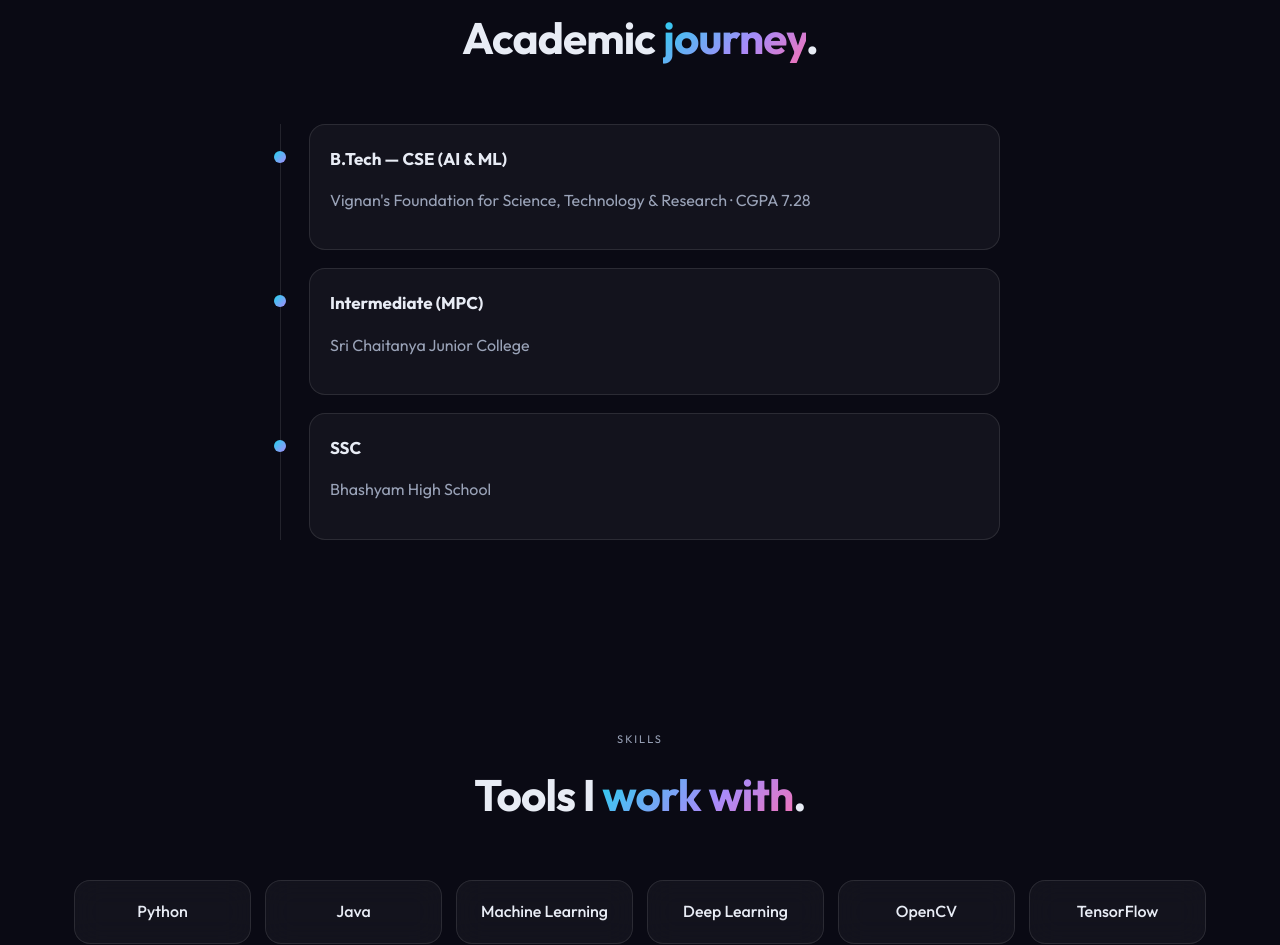
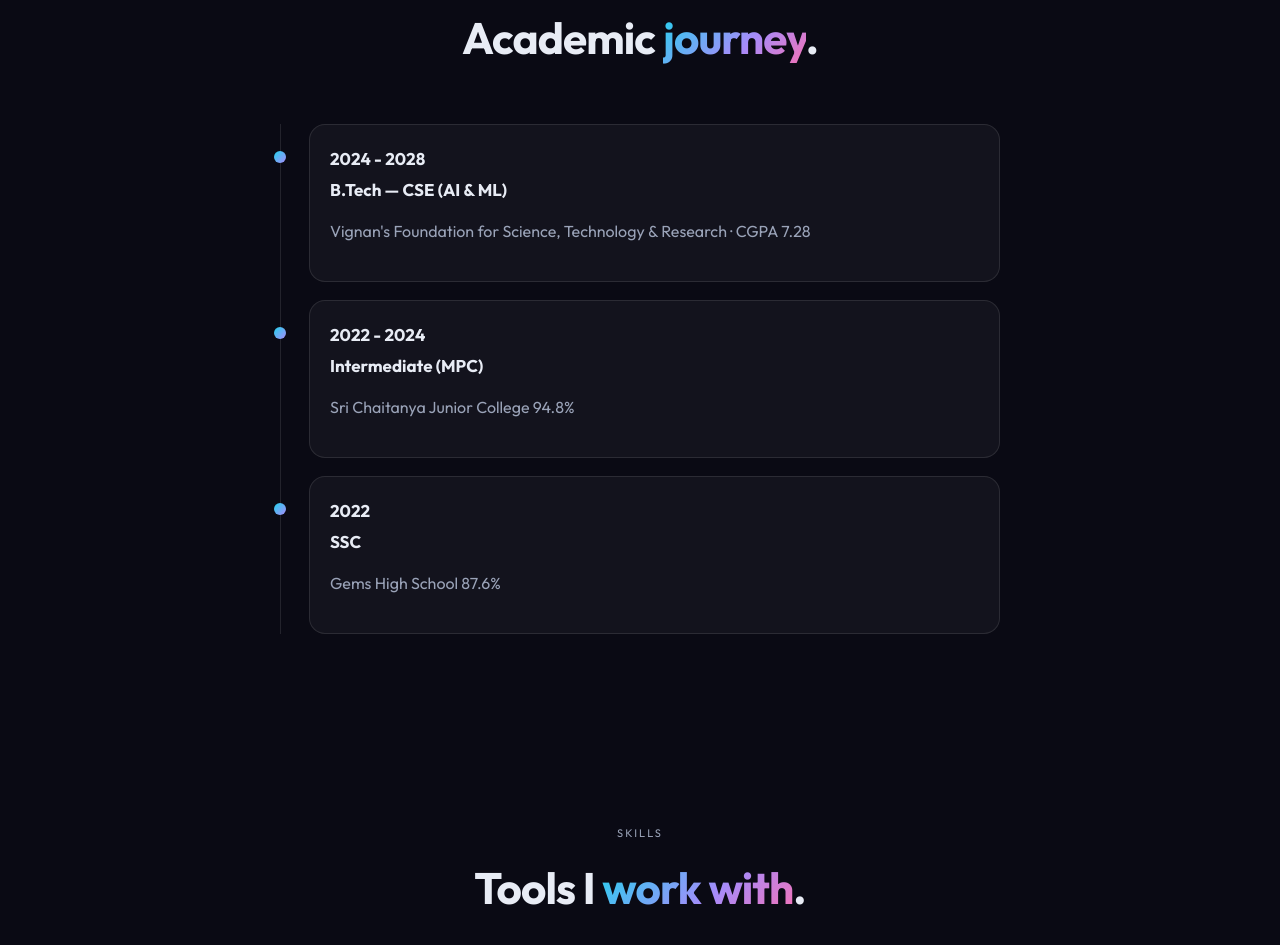
Before and after one commit to GuniputiPujith/Guniputi-Pujith-Portfolio, a plain HTML site: page index.html in a window 1280 px wide. Shown: the part 1422-2367 px from the top of the page. Drawn offline with Linux system fonts and the light colour scheme.

Commit message:
new index.html

```diff
--- a/index.html
+++ b/index.html
@@ -422,16 +422,19 @@ a { color: inherit; text-decoration: none; }
     <h2 class="section-title">Academic <span class="text-gradient">journey</span>.</h2>
     <div class="timeline">
       <div class="timeline-item">
+        <h3>2024 - 2028</h3>
         <h3>B.Tech — CSE (AI & ML)</h3>
         <p class="muted">Vignan's Foundation for Science, Technology & Research · CGPA 7.28</p>
       </div>
       <div class="timeline-item">
+        <h3>2022 - 2024</h3>
         <h3>Intermediate (MPC)</h3>
-        <p class="muted">Sri Chaitanya Junior College</p>
+        <p class="muted">Sri Chaitanya Junior College 94.8%</p>
       </div>
       <div class="timeline-item">
+        <h3>2022</h3>
         <h3>SSC</h3>
-        <p class="muted">Bhashyam High School</p>
+        <p class="muted">Gems High School 87.6%</p>
       </div>
     </div>
   </div>
```
